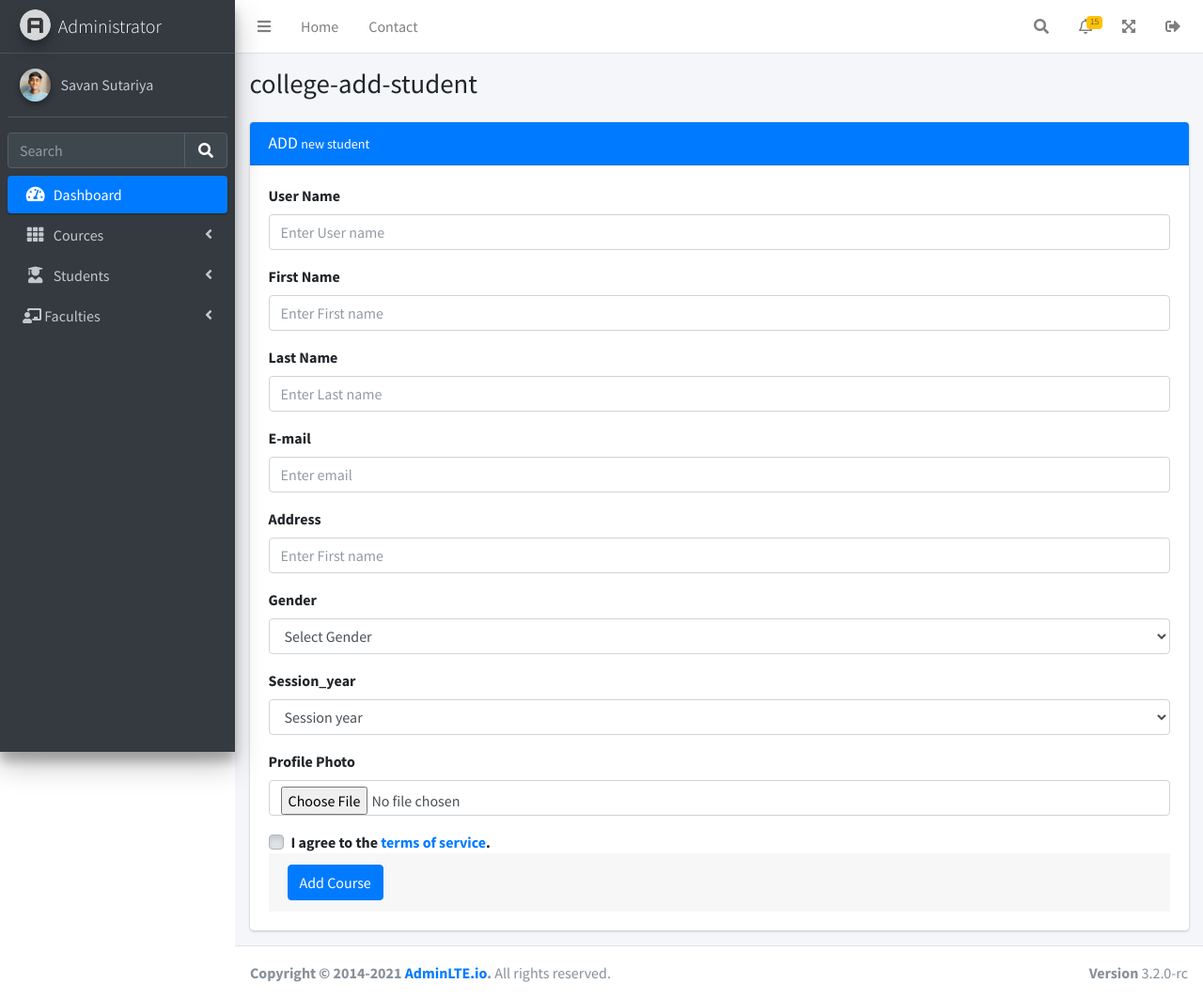
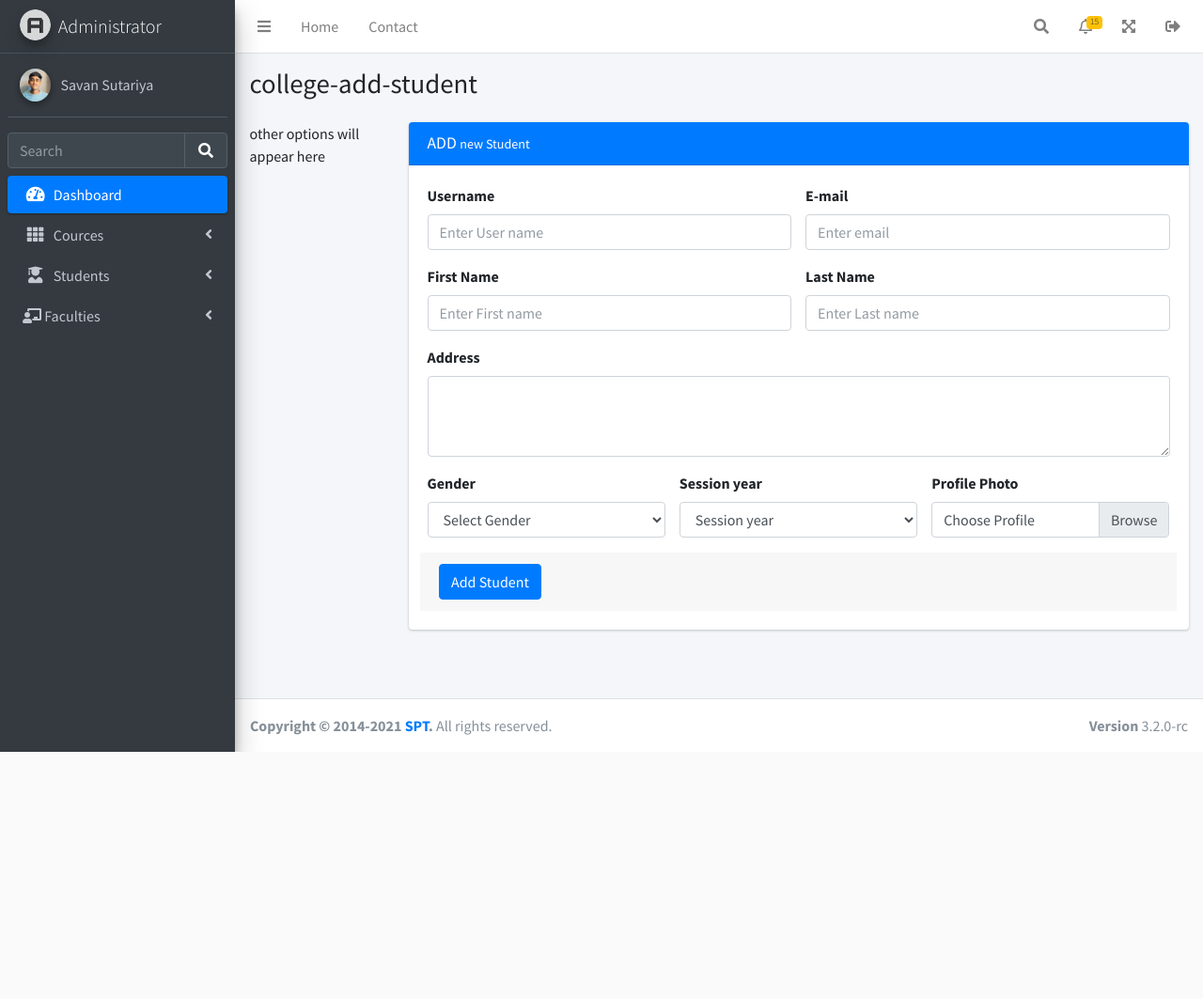
Before and after one commit to SavanSutariya/StudentProgressTracker, a Django app: page /college/students/addstudent/ in a window 1280 px wide. Shown: the whole page at 94% size. After the commit the page ends 800 px from the top, so only its background shows below. Run offline with Django 3.2, Linux system fonts and the light colour scheme; a user stored in the database is signed in; data comes from the database, SQL or seed files in the repository; both versions use the stored data as it was after the commit; some libraries are stand-ins or nearby versions.

Commit message:
Add faculty function implemented, fixed some forms UI

```diff
--- a/college/adminViews.py
+++ b/college/adminViews.py
@@ -1,7 +1,5 @@
-from io import SEEK_END
-from django.http import request
 from django.shortcuts import HttpResponse,redirect,render
-from django.contrib.auth.decorators import login_required,user_passes_test
+from django.contrib.auth.decorators import user_passes_test
 from .models import *
 from django.core.exceptions import PermissionDenied
 def is_college_admin(user):
@@ -136,8 +134,46 @@
     return render(request,'college/college_students_list.html',context)
 @user_passes_test(is_college_admin, login_url='/')
 def faculties_list(request):
+
     faculties_list = Faculty.objects.filter(user__college=request.user.college)
     context = {
         'faculties_list':faculties_list
     }
     return render(request,'college/college_faculties_list.html',context)
+@user_passes_test(is_college_admin, login_url='/')
+def add_faculty(request):
+    if request.method == "POST":
+        username = request.POST.get('user_name')
+        firstname=request.POST.get('first_name')
+        lastname=request.POST.get('last_name')
+        email=request.POST.get('email')
+        address =request.POST.get('address')
+        gender=request.POST.get('gender')
+        profile_pic = request.FILES.get('profile_pic')
+        if CustomUser.objects.filter(email=email).exists():
+            print('email is already taken')
+            return redirect('college-add-student')
+        if CustomUser.objects.filter(username=username).exists():
+            print('username is already taken')
+        else:
+            user = CustomUser(
+                first_name = firstname,
+                last_name = lastname,
+                username =username,
+                email = email,
+                profile_pic = profile_pic,
+                userType = 2,
+                college = request.user.college
+            )
+            user.set_password(f"{username}123")
+            user.save()
+            faculty = Faculty(
+                user = user,
+                address = address,
+                gender = gender,
+            )
+            faculty.save()
+            print('faculty added successfully')
+            return redirect('college-faculties-list')
+
+    return render(request,'college/add_faculty.html')
--- a/college/templates/college/add_student.html
+++ b/college/templates/college/add_student.html
@@ -1,43 +1,49 @@
 {% extends 'college/base.html' %}
 {% load static %}
+{% block site_title %}
+Add new Student
+{% endblock site_title %}
 {% block content %}
 <section class="content">
   <div class="container-fluid">
     <div class="row">
       <!-- left column -->
-        <div class="col-md-12">
+      <div class="col-md-2">
+        other options will appear here
+      </div>
+      <div class="col-md-10">
         <!-- jquery validation -->
         <div class="card card-primary">
           <div class="card-header">
-              <h3 class="card-title">ADD <small>new student</small></h3>
+            <h3 class="card-title">ADD <small>new Student</small></h3>
           </div>
           <!-- /.card-header -->
           <!-- form start -->
           <form id="quickForm" method="post" enctype="multipart/form-data">
             {% csrf_token %}
-              <div class="card-body">
-                <div class="form-group">
-                  <label>User Name</label>
-                  <input type="text" name="user_name" class="form-control"  placeholder="Enter User name" required>
+            <div class="card-body row">
+              <div class="form-group col-6">
+                <label>Username</label>
+                <input type="text" name="user_name" class="form-control" placeholder="Enter User name" required>
               </div>
-                <div class="form-group">
-                  <label >First Name</label>
-                  <input type="text" name="first_name" class="form-control"  placeholder="Enter First name" required>
+              <div class="form-group col-6">
+                <label>E-mail</label>
+                <input type="email" name="email" class="form-control" placeholder="Enter email" required>
               </div>
-                <div class="form-group">
+              <div class="form-group col-6">
+                <label>First Name</label>
+                <input type="text" name="first_name" class="form-control" placeholder="Enter First name" required>
+              </div>
+              <div class="form-group col-6">
                 <label>Last Name</label>
-                    <input type="text" name="last_name" class="form-control"  placeholder="Enter Last name" required>
+                <input type="text" name="last_name" class="form-control" placeholder="Enter Last name" required>
               </div>
-                <div class="form-group">
-                    <label >E-mail</label>
-                    <input type="email" name="email" class="form-control"  placeholder="Enter email" required>
+              <div class="form-group col-12">
+                <label>Address</label>
+                <textarea class="form-control" name="address" rows="3" required></textarea>
               </div>
-                <div class="form-group">
-                    <label>Address</label>
-                    <input type="textarea" name="address" class="form-control"  placeholder="Enter First name" required>
-                </div>
-                <div class="form-group">
-                    <label for="subjectType">Gender</label>
+              <div class="form-group col-4">
+                <label>Gender</label>
                 <select type="" name="gender" class="form-control" placeholder="" required>
                   <option>Select Gender</option>
                   <option value="Male">Male</option>
@@ -45,37 +51,31 @@
                   <option value="Others">Others</option>
                 </select>
               </div>
-                <div class="form-group">
-                    <label for="subjectType">Session_year</label>
-                    <select type="" name="session_year" class="form-control" placeholder="" required>
+              <div class="form-group col-4">
+                <label>Session year</label>
+                <select type="" name="session_year" class="form-control" required>
                   <option>Session year</option>
                   {% for i in session_year_list %}
                   <option value="{{i.id}}">{{i.session_start}} &nbsp; to &nbsp; {{i.session_end}}</option>
                   {% endfor %}}
                 </select>
               </div>
-                <div class="form-group">
-                    <label for="subjectType">Profile Photo</label>
-                    <input type="file"  name="profile_pic" class="form-control" placeholder="Select Your Profile Photo" required>
-                </input>
-                </div>
-                  <div class="form-group mb-0">
-                    <div class="custom-control custom-checkbox">
-                      <input type="checkbox" name="terms" class="custom-control-input" id="exampleCheck1" required>
-                      <label class="custom-control-label" for="exampleCheck1">I agree to the <a href="#">terms of service</a>.</label>
+              <div class="form-group col-4">
+                <label>Profile Photo</label>
+                <div class="custom-file">
+                  <input type="file" name="profile_pic" class="custom-file-input" id="customFile" required>
+                  <label class="custom-file-label" for="customFile">Choose Profile</label>
                 </div>
               </div>
               <!-- /.card-body -->
-              <div class="card-footer">
-                <button type="submit" class="btn btn-primary">Add Course</button>
+              <div class="card-footer col-12">
+                <button type="submit" class="btn btn-primary">Add Student</button>
               </div>
           </form>
         </div>
         <!-- /.card -->
       </div>
-        <!--/.col (left) -->
-        <!-- right column -->
-        <!--/.col (right) -->
+
     </div>
     <!-- /.row -->
   </div><!-- /.container-fluid -->
--- a/college/templates/college/base.html
+++ b/college/templates/college/base.html
@@ -230,7 +230,7 @@
                                     </a>
                                 </li>
                                 <li class="nav-item">
-                                    <a href="" class="nav-link">
+                                    <a href="{% url 'college-add-faculty' %}" class="nav-link">
                                         &nbsp;<i class="fas fa-plus nav-icon"></i>
                                         <p>Add Faculty</p>
                                     </a>
@@ -259,7 +259,7 @@
     {% endblock content %}
 </div>
         <footer class="main-footer">
-            <strong>Copyright &copy; 2014-2021 <a href="https://adminlte.io">AdminLTE.io</a>.</strong>
+            <strong>Copyright &copy; 2014-2021 <a href="/">SPT</a>.</strong>
             All rights reserved.
             <div class="float-right d-none d-sm-inline-block">
                 <b>Version</b> 3.2.0-rc
--- a/college/urls.py
+++ b/college/urls.py
@@ -11,4 +11,5 @@
     path('students/',adminViews.students_list,name="college-students-list"),
     path('students/addstudent/',adminViews.add_student,name="college-add-student"),
     path('faculties/',adminViews.faculties_list,name="college-faculties-list"),
+    path('faculties/addfaculty/',adminViews.add_faculty,name="college-add-faculty"),
 ]
```
Also changed, not shown: college/templates/college/add_course.html (+8 -14 lines), college/templates/college/add_faculty.html (added, +69 -0 lines), notes.txt (+8 -1 lines), db.sqlite3, media/media/profile_pic/avatar4_hEr7W9E.png (added). Lines whose indentation alone changed are shown as unchanged.
